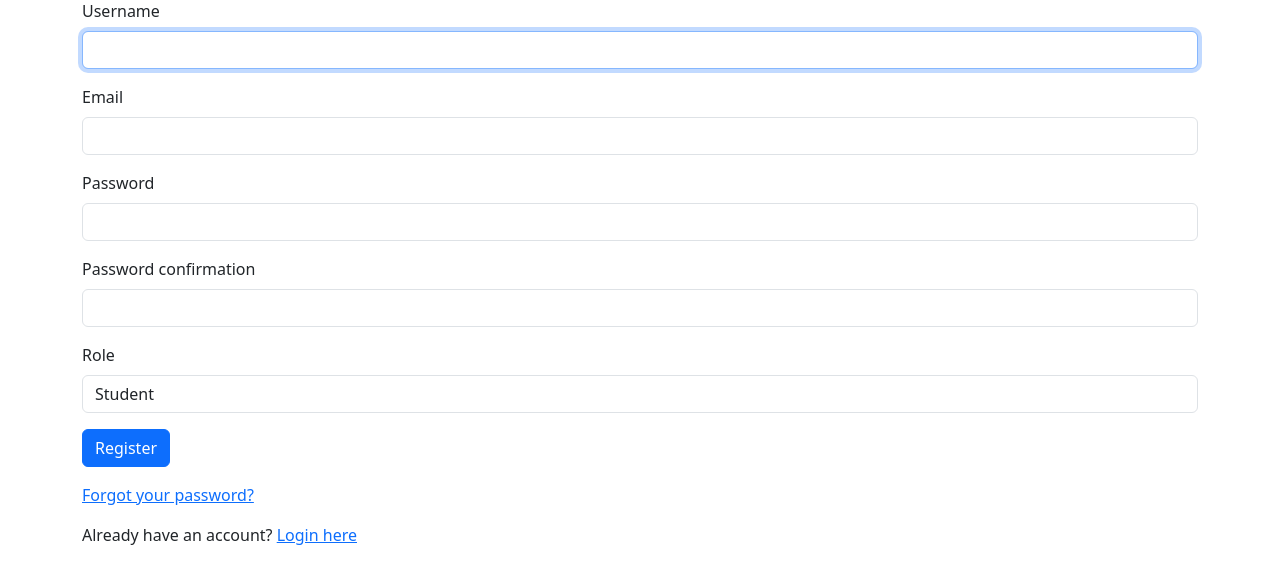
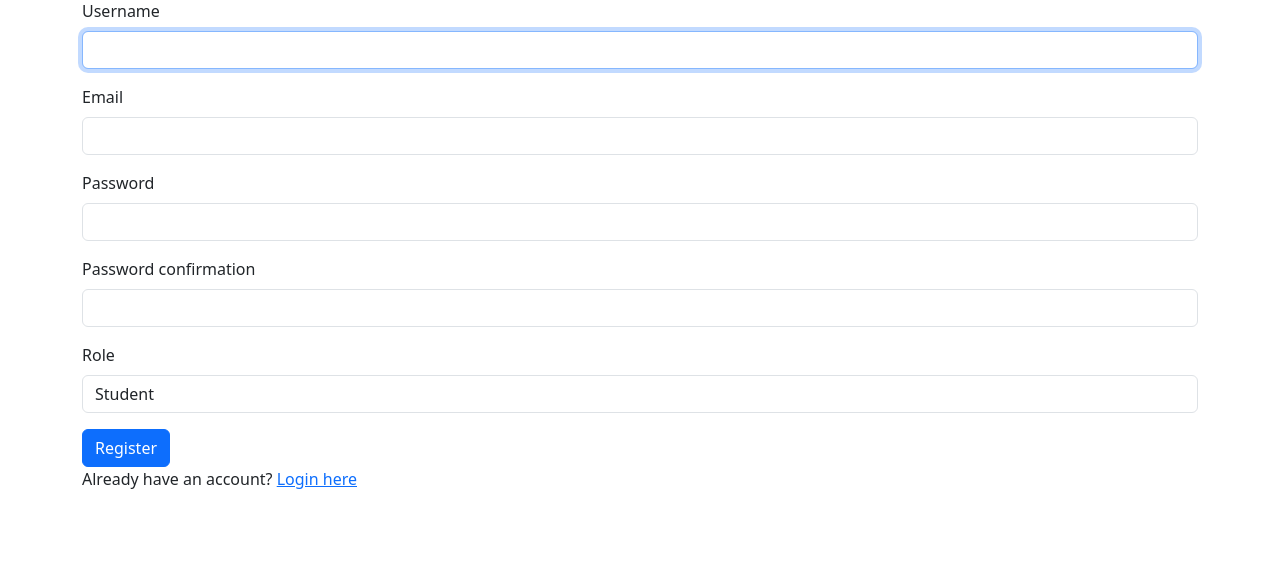
Before and after one commit to heawer/django-app, a Django app: page /accounts/register/ in a window 1280 px wide. Shown: the part 157-741 px from the top of the page. Run offline with Django 5.2, Linux system fonts and the light colour scheme; some libraries are stand-ins or nearby versions.

Commit message:
remove forgot pw link

```diff
--- a/templates/registration/login.html
+++ b/templates/registration/login.html
@@ -39,6 +39,5 @@
     <input type="hidden" name="next" value="{{ next }}" />
   </form>
 
-  <p class="mt-3"><a href="{% url 'password_reset' %}">Forgot your password?</a></p>
   <p>Don't have an account? <a href="{% url 'register' %}">Register here</a></p>
 {% endblock %}
--- a/templates/registration/register.html
+++ b/templates/registration/register.html
@@ -45,6 +45,5 @@
       <button type="submit" class="btn btn-primary">Register</button>
     </form>
 
-    <p class="mt-3"><a href="{% url 'password_reset' %}">Forgot your password?</a></p>
     <p>Already have an account? <a href="{% url 'login' %}">Login here</a></p>
 {% endblock %}
```
